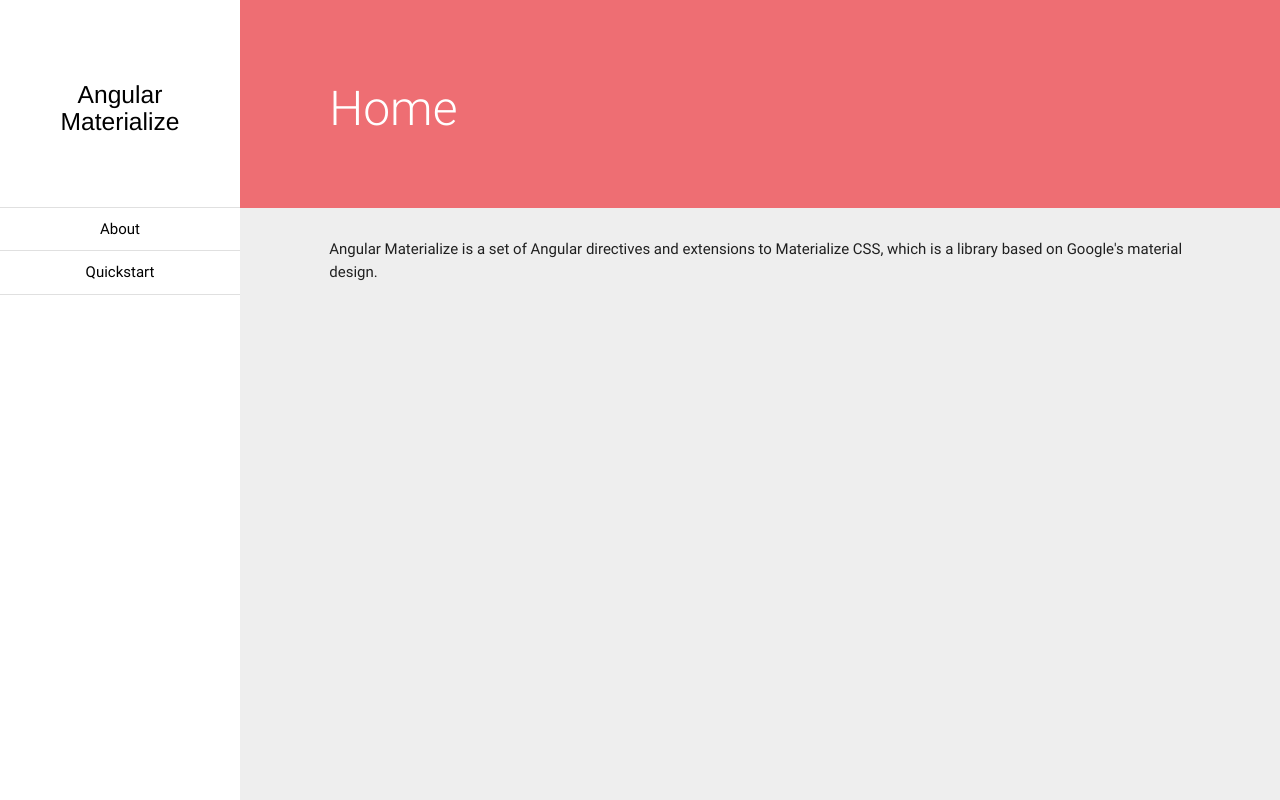
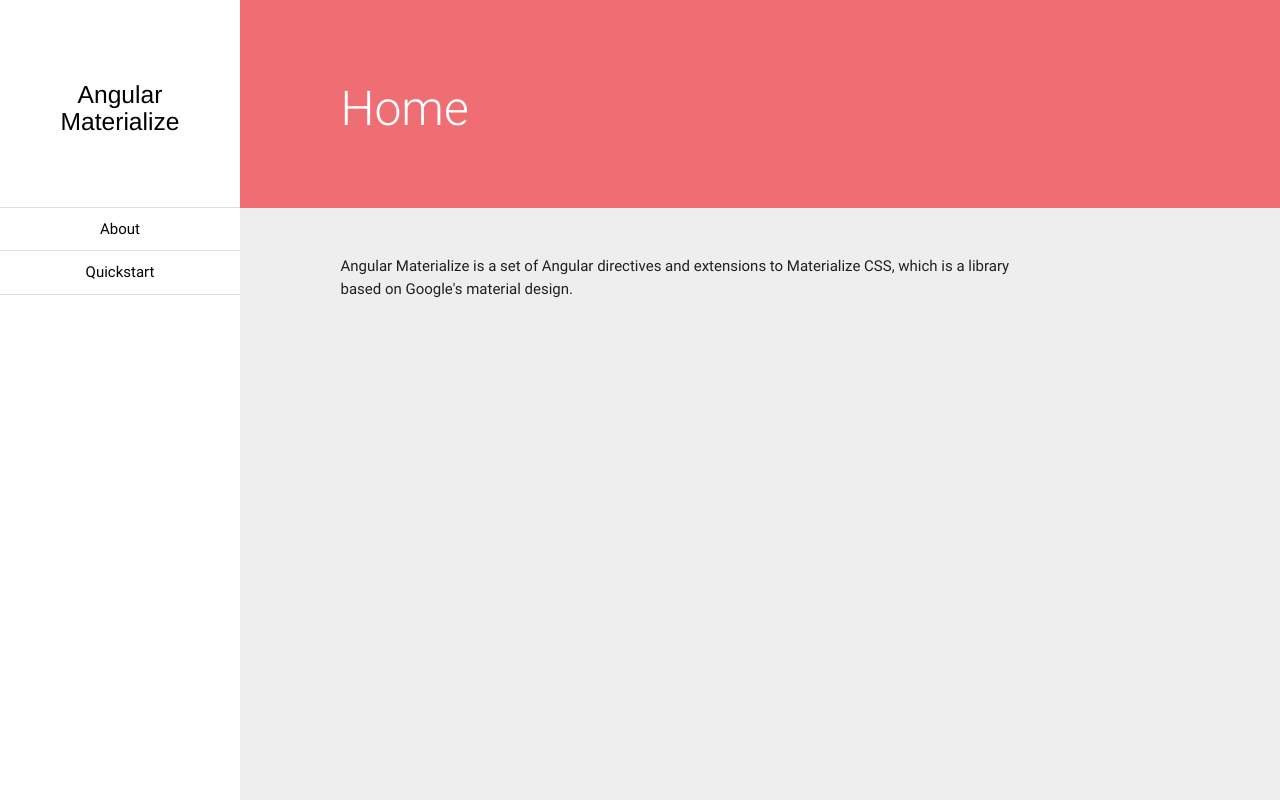
Before and after one commit to Xaiid/angular-material, a website: page index.html in a window 1280 px wide. Drawn offline with Linux system fonts and the light colour scheme.

Commit message:
set columns for header and article text (so text isn't too wide)

```diff
--- a/app/features/articles/header.html
+++ b/app/features/articles/header.html
@@ -3,7 +3,7 @@
 	<nav class="top-nav article-header">
 		<div class="container">
 			<div class="row">
-				<div class="nav-wrapper"><a class="page-title header">{{title}}</a></div>
+				<div class="nav-wrapper col s12 m9 l10"><a class="page-title header">{{title}}</a></div>
 			</div>
 		</div>
 	</nav>
--- a/app/home.html
+++ b/app/home.html
@@ -9,7 +9,7 @@
 	<main class="">
 		<div class="container">
 			<div class="row">
-				<p>Angular Materialize is a set of Angular directives and extensions to Materialize CSS, which is
+				<p class="col s12 m9 l10">Angular Materialize is a set of Angular directives and extensions to Materialize CSS, which is
 				a library based on Google's material design.</p>
 			</div>
 		</div>
```
